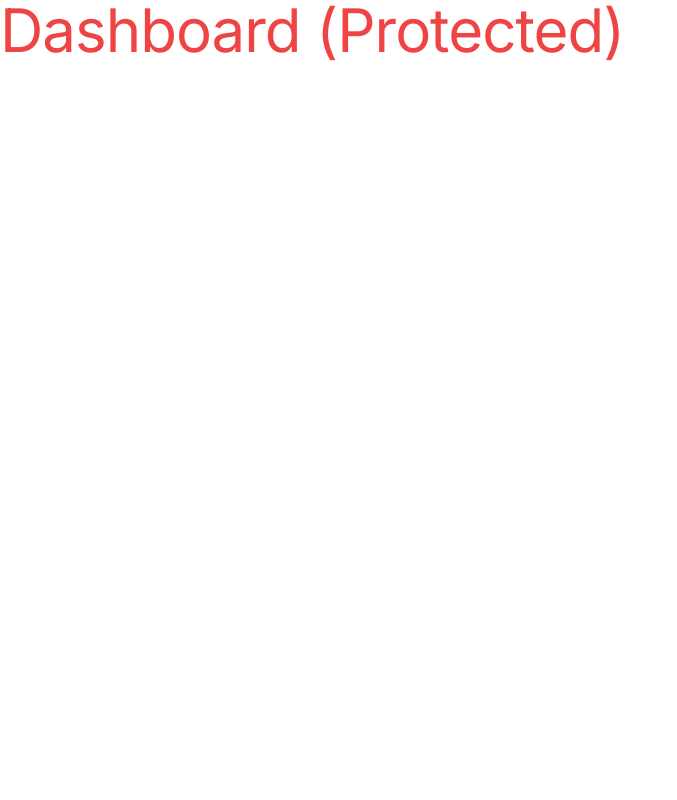
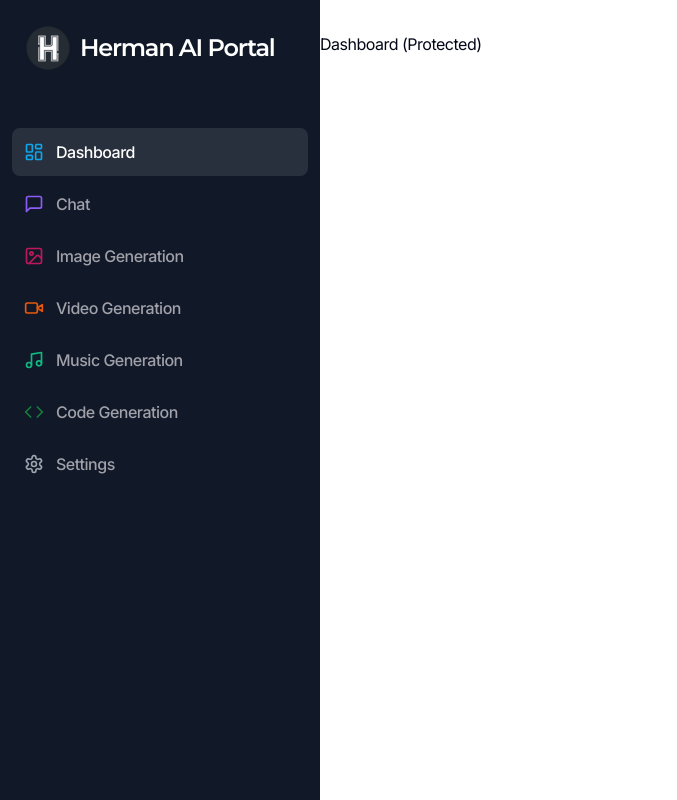
Before and after one commit to andrzej-herman/herman-ai, a Next.js app: page /dashboard in a window 1280 px wide. Shown: the whole page, without its empty margins (0-677 px from the left). Built offline with nearby package versions, Linux system fonts and the light colour scheme.

Commit message:
Create a sidebar

```diff
--- a/app/(dashboard)/(routes)/dashboard/page.tsx
+++ b/app/(dashboard)/(routes)/dashboard/page.tsx
@@ -1,13 +1,8 @@
-import { UserButton } from "@clerk/nextjs";
-
 const DashboardPage = () => {
   return (
-    <>
-      <div className="text-6xl text-red-500">Dashboard (Protected)</div>
-      <div className="mt-2 ml-2">
-        <UserButton afterSignOutUrl="/" />
-      </div>
-    </>
+    <div>
+      <p>Dashboard (Protected)</p>
+    </div>
   );
 };
 
--- /dev/null
+++ b/app/(dashboard)/layout.tsx
@@ -0,0 +1,18 @@
+import Navbar from "@/components/navbar";
+import Sidebar from "@/components/sidebar";
+
+const DashboardLayout = ({ children }: { children: React.ReactNode }) => {
+  return (
+    <div className="h-full relative">
+      <div className="hidden h-full md:flex md:w-80 md:flex-col md:fixed md:inset-y-0 z-[80] bg-gray-900">
+        <Sidebar />
+      </div>
+      <main className="md:pl-80">
+        <Navbar />
+        {children}
+      </main>
+    </div>
+  );
+};
+
+export default DashboardLayout;
--- a/app/globals.css
+++ b/app/globals.css
@@ -6,7 +6,7 @@
 body,
 :root {
   height: 100%;
-  letter-spacing: -1px;
+  letter-spacing: -0.5px;
 }
 
 @layer base {
--- /dev/null
+++ b/components/mobile-sidebar.tsx
@@ -0,0 +1,33 @@
+"use client";
+
+import { Button } from "@/components/ui/button";
+import { Sheet, SheetContent, SheetTrigger } from "@/components/ui/sheet";
+import { Menu } from "lucide-react";
+import Sidebar from "@/components/sidebar";
+import { useEffect, useState } from "react";
+
+const MobileSidebar = () => {
+  const [isMounted, setIsMounted] = useState(false);
+  useEffect(() => {
+    setIsMounted(true);
+  }, []);
+
+  if (!isMounted) {
+    return null;
+  }
+
+  return (
+    <Sheet>
+      <SheetTrigger>
+        <Button variant="ghost" size="icon" className="md:hidden">
+          <Menu />
+        </Button>
+      </SheetTrigger>
+      <SheetContent side="left" className="p-0">
+        <Sidebar />
+      </SheetContent>
+    </Sheet>
+  );
+};
+
+export default MobileSidebar;
--- /dev/null
+++ b/components/navbar.tsx
@@ -0,0 +1,15 @@
+import { UserButton } from "@clerk/nextjs";
+import MobileSidebar from "@/components/mobile-sidebar";
+
+const Navbar = () => {
+  return (
+    <div className="flex items-center p-4">
+      <MobileSidebar />
+      <div className="flex w-full justify-end">
+        <UserButton afterSignOutUrl="/" />
+      </div>
+    </div>
+  );
+};
+
+export default Navbar;
--- /dev/null
+++ b/components/sidebar.tsx
@@ -0,0 +1,111 @@
+"use client";
+
+import { Montserrat } from "next/font/google";
+import Image from "next/image";
+import Link from "next/link";
+import { usePathname } from "next/navigation";
+import { cn } from "@/lib/utils";
+import {
+  Code,
+  ImageIcon,
+  LayoutDashboard,
+  MessageSquare,
+  Music,
+  Settings,
+  VideoIcon,
+} from "lucide-react";
+
+const montserrat = Montserrat({
+  weight: "600",
+  subsets: ["latin"],
+});
+
+const routes = [
+  {
+    label: "Dashboard",
+    icon: LayoutDashboard,
+    href: "/dashboard",
+    color: "text-sky-500",
+  },
+  {
+    label: "Chat",
+    icon: MessageSquare,
+    href: "/conversation",
+    color: "text-violet-500",
+  },
+  {
+    label: "Image Generation",
+    icon: ImageIcon,
+    href: "/image",
+    color: "text-pink-700",
+  },
+  {
+    label: "Video Generation",
+    icon: VideoIcon,
+    href: "/video",
+    color: "text-orange-600",
+  },
+  {
+    label: "Music Generation",
+    icon: Music,
+    href: "/music",
+    color: "text-emerald-500",
+  },
+  {
+    label: "Code Generation",
+    icon: Code,
+    href: "/code",
+    color: "text-green-700",
+  },
+  {
+    label: "Settings",
+    icon: Settings,
+    href: "/settings",
+    color: "text-gray-400",
+  },
+];
+
+const Sidebar = () => {
+  const pathname = usePathname();
+
+  return (
+    <div className="space-y-4 py-4 flex flex-col h-full bg-[#111827] text-white">
+      <div className="px-3 py-2 flex-1">
+        <Link href="/dashboard" className="flex items-center pl-3 mb-14">
+          <div className="relative w-12 h-12 mr-2">
+            <Image fill alt="Herman AI Portal Logo" src="/logo.png" />
+          </div>
+          <h1
+            className={cn(
+              "text-2xl font-bold tracking-tighter",
+              montserrat.className
+            )}
+          >
+            Herman AI Portal
+          </h1>
+        </Link>
+        <div className="space-y-1">
+          {routes.map((route) => (
+            <Link
+              href={route.href}
+              key={route.href}
+              className={cn(
+                "text-md group flex w-full p-3 justify-start font-medium cursor-pointer hover:text-white hover:bg-white/10 rounded-lg transition",
+                pathname === route.href
+                  ? "text-white bg-white/10"
+                  : "text-zinc-400"
+              )}
+            >
+              <div className="flex items-center flex-1">
+                <route.icon className={cn("h-5 w-5 mr-3", route.color)} />
+                {route.label}
+              </div>
+            </Link>
+          ))}
+        </div>
+      </div>
+    </div>
+  );
+};
+
+export default Sidebar;
--- /dev/null
+++ b/components/ui/sheet.tsx
@@ -0,0 +1,144 @@
+"use client"
+
+import * as React from "react"
+import * as SheetPrimitive from "@radix-ui/react-dialog"
+import { cva, type VariantProps } from "class-variance-authority"
+import { X } from "lucide-react"
+
+import { cn } from "@/lib/utils"
+
+const Sheet = SheetPrimitive.Root
+
+const SheetTrigger = SheetPrimitive.Trigger
+
+const SheetClose = SheetPrimitive.Close
+
+const SheetPortal = ({
+  className,
+  ...props
+}: SheetPrimitive.DialogPortalProps) => (
+  <SheetPrimitive.Portal className={cn(className)} {...props} />
+)
+SheetPortal.displayName = SheetPrimitive.Portal.displayName
+
+const SheetOverlay = React.forwardRef<
+  React.ElementRef<typeof SheetPrimitive.Overlay>,
+  React.ComponentPropsWithoutRef<typeof SheetPrimitive.Overlay>
+>(({ className, ...props }, ref) => (
+  <SheetPrimitive.Overlay
+    className={cn(
+      "fixed inset-0 z-50 bg-background/80 backdrop-blur-sm data-[state=open]:animate-in data-[state=closed]:animate-out data-[state=closed]:fade-out-0 data-[state=open]:fade-in-0",
+      className
+    )}
+    {...props}
+    ref={ref}
+  />
+))
+SheetOverlay.displayName = SheetPrimitive.Overlay.displayName
+
+const sheetVariants = cva(
+  "fixed z-50 gap-4 bg-background p-6 shadow-lg transition ease-in-out data-[state=open]:animate-in data-[state=closed]:animate-out data-[state=closed]:duration-300 data-[state=open]:duration-500",
+  {
+    variants: {
+      side: {
+        top: "inset-x-0 top-0 border-b data-[state=closed]:slide-out-to-top data-[state=open]:slide-in-from-top",
+        bottom:
+          "inset-x-0 bottom-0 border-t data-[state=closed]:slide-out-to-bottom data-[state=open]:slide-in-from-bottom",
+        left: "inset-y-0 left-0 h-full w-3/4 border-r data-[state=closed]:slide-out-to-left data-[state=open]:slide-in-from-left sm:max-w-sm",
+        right:
+          "inset-y-0 right-0 h-full w-3/4  border-l data-[state=closed]:slide-out-to-right data-[state=open]:slide-in-from-right sm:max-w-sm",
+      },
+    },
+    defaultVariants: {
+      side: "right",
+    },
+  }
+)
+
+interface SheetContentProps
+  extends React.ComponentPropsWithoutRef<typeof SheetPrimitive.Content>,
+    VariantProps<typeof sheetVariants> {}
+
+const SheetContent = React.forwardRef<
+  React.ElementRef<typeof SheetPrimitive.Content>,
+  SheetContentProps
+>(({ side = "right", className, children, ...props }, ref) => (
+  <SheetPortal>
+    <SheetOverlay />
+    <SheetPrimitive.Content
+      ref={ref}
+      className={cn(sheetVariants({ side }), className)}
+      {...props}
+    >
+      {children}
+      <SheetPrimitive.Close className="absolute right-4 top-4 rounded-sm opacity-70 ring-offset-background transition-opacity hover:opacity-100 focus:outline-none focus:ring-2 focus:ring-ring focus:ring-offset-2 disabled:pointer-events-none data-[state=open]:bg-secondary">
+        <X className="h-4 w-4" />
+        <span className="sr-only">Close</span>
+      </SheetPrimitive.Close>
+    </SheetPrimitive.Content>
+  </SheetPortal>
+))
+SheetContent.displayName = SheetPrimitive.Content.displayName
+
+const SheetHeader = ({
+  className,
+  ...props
+}: React.HTMLAttributes<HTMLDivElement>) => (
+  <div
+    className={cn(
+      "flex flex-col space-y-2 text-center sm:text-left",
+      className
+    )}
+    {...props}
+  />
+)
+SheetHeader.displayName = "SheetHeader"
+
+const SheetFooter = ({
+  className,
+  ...props
+}: React.HTMLAttributes<HTMLDivElement>) => (
+  <div
+    className={cn(
+      "flex flex-col-reverse sm:flex-row sm:justify-end sm:space-x-2",
+      className
+    )}
+    {...props}
+  />
+)
+SheetFooter.displayName = "SheetFooter"
+
+const SheetTitle = React.forwardRef<
+  React.ElementRef<typeof SheetPrimitive.Title>,
+  React.ComponentPropsWithoutRef<typeof SheetPrimitive.Title>
+>(({ className, ...props }, ref) => (
+  <SheetPrimitive.Title
+    ref={ref}
+    className={cn("text-lg font-semibold text-foreground", className)}
+    {...props}
+  />
+))
+SheetTitle.displayName = SheetPrimitive.Title.displayName
+
+const SheetDescription = React.forwardRef<
+  React.ElementRef<typeof SheetPrimitive.Description>,
+  React.ComponentPropsWithoutRef<typeof SheetPrimitive.Description>
+>(({ className, ...props }, ref) => (
+  <SheetPrimitive.Description
+    ref={ref}
+    className={cn("text-sm text-muted-foreground", className)}
+    {...props}
+  />
+))
+SheetDescription.displayName = SheetPrimitive.Description.displayName
+
+export {
+  Sheet,
+  SheetTrigger,
+  SheetClose,
+  SheetContent,
+  SheetHeader,
+  SheetFooter,
+  SheetTitle,
+  SheetDescription,
+}
--- a/package.json
+++ b/package.json
@@ -10,6 +10,7 @@
   },
   "dependencies": {
     "@clerk/nextjs": "^4.23.1",
+    "@radix-ui/react-dialog": "^1.0.4",
     "@radix-ui/react-slot": "^1.0.2",
     "@types/node": "20.4.4",
     "@types/react": "18.2.15",
```
Also changed, not shown: app/(auth)/layout.tsx (+5 -11 lines), public/logo.png (added), 1 other file (tests, documents, lock files or other folders).
